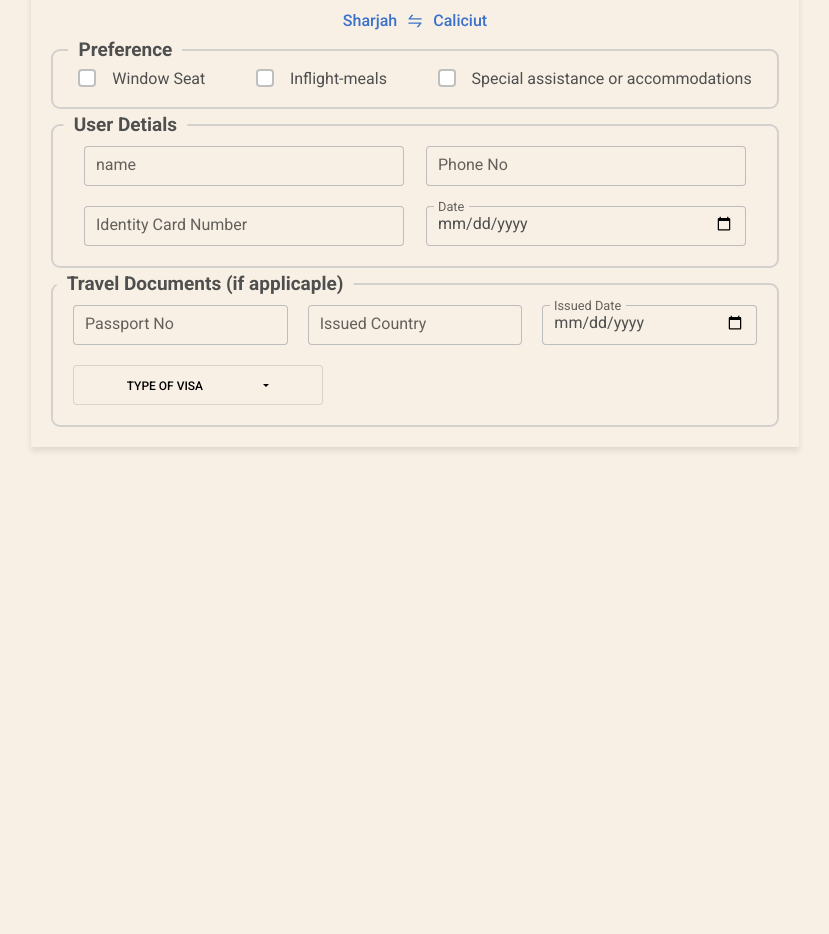
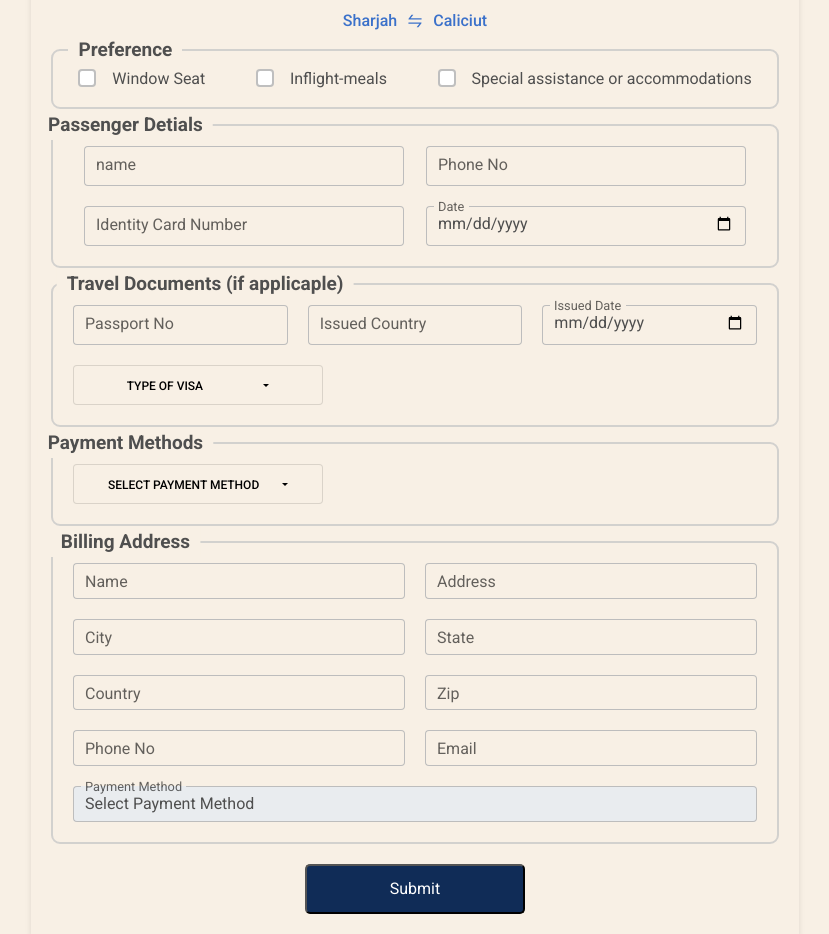
Before and after one commit to muhamedshijas/FlyEasy, a React (Create React App) app in the folder client/: page /booking in a window 1280 px wide. Shown: the part 60-994 px from the top of the page, without its empty margins (225-1054 px from the left). Before the commit the page ends 800 px from the top, so only its background shows below. Built offline with nearby package versions, Linux system fonts and the light colour scheme.

Commit message:
booking page completed

```diff
--- a/client/src/Components/Booking/Booking .js
+++ b/client/src/Components/Booking/Booking .js
@@ -1,4 +1,4 @@
-import React from 'react'
+import React, { useState } from 'react'
 import './BookingPage.css'
 import { Select } from 'antd';
 
@@ -22,10 +22,19 @@ import {
     MDBDropdownItem,
 } from 'mdb-react-ui-kit';
 
-
 import { SwapOutlined } from '@ant-design/icons';
 
 function Booking() {
+    const [selectedPaymentMethod, setSelectedPaymentMethod] = useState('Select Payment Method');
+    const [showCardFields, setShowCardFields] = useState(false);
+    const [showUpiField, setShowUpiField] = useState(false);
+
+    const handlePaymentMethodSelect = (method) => {
+        setSelectedPaymentMethod(method);
+        setShowCardFields(method === 'Card');
+        setShowUpiField(method === 'UPI Method');
+    };
+
     return (
         <MDBContainer fluid>
             <div className="bookin-page">
@@ -68,12 +77,13 @@ function Booking() {
                     </div>
                 </div>
                 <div className="travel-documents">
-                <div className="passport-detials">
-                <MDBInput label="Passport No" />
-                <MDBInput label="Issued Country" />
-                <MDBInput label="Issued Date" type={"date"} />
-                </div>
-                    <MDBDropdown >
+                    <div className="passport-detials">
+                        <MDBInput label="Passport No" />
+                        <MDBInput label="Issued Country" />
+                        <MDBInput label="Issued Date" type={"date"} />
+                    </div>
+                    <MDBDropdown>
+
                         <MDBDropdownToggle caret>Type of visa</MDBDropdownToggle>
                         <MDBDropdownMenu>
                             <MDBDropdownItem >
@@ -87,7 +97,65 @@ function Booking() {
                             </MDBDropdownItem>
                             {/* Add more visa types as needed */}
                         </MDBDropdownMenu>
+
                     </MDBDropdown>
+                </div>
+                <div className="payment">
+                    <MDBDropdown>
+                        <MDBDropdownToggle caret>
+                            {selectedPaymentMethod}
+                        </MDBDropdownToggle>
+                        <MDBDropdownMenu>
+                            <MDBDropdownItem onClick={() => handlePaymentMethodSelect('Card')}>
+                                Card
+                            </MDBDropdownItem>
+                            <MDBDropdownItem onClick={() => handlePaymentMethodSelect('UPI Method')}>
+                                UPI Method
+                            </MDBDropdownItem>
+                            <MDBDropdownItem onClick={() => handlePaymentMethodSelect('Direct cash')}>
+                                Direct cash
+                            </MDBDropdownItem>
+                        </MDBDropdownMenu>
+                    </MDBDropdown>
+
+                    {showCardFields && (
+                        <div className="card-detials">
+                            <MDBInput label="Card No" />
+                            <MDBInput label="Expiry Date" />
+                            <MDBInput label="CVV" />
+                        </div>
+                    )}
+
+                    {showUpiField && (
+                        <div className='upi-id'>
+                            <MDBInput label="UPI Id" />
+                        </div>
+                    )}
+                </div>
+                <div className="billing-address">
+                <div className="passenger">
+                <MDBInput label="Name" />
+                <MDBInput label="Address" />
+                </div>
+                <div className="passenger">
+                <MDBInput label="City" />
+                <MDBInput label="State" />
+                </div>
+                <div className="passenger">
+                <MDBInput label="Country" />
+                <MDBInput label="Zip" />
+                </div>
+                <div className="passenger">
+                <MDBInput label="Phone No" />
+                <MDBInput label="Email" />
+                </div>
+
+                <div className="passenger">
+                <MDBInput label="Payment Method" value={selectedPaymentMethod}  disabled/>
+                </div>
+                </div>
+                <div className="submit-button">
+                <button>Submit </button>
                 </div>
             </div>
         </MDBContainer>
--- a/client/src/Components/Booking/BookingPage.css
+++ b/client/src/Components/Booking/BookingPage.css
@@ -66,7 +66,7 @@
     gap: 20px;
 }
 .bookin-page .user-detials::after {
-    content: "User Detials";
+    content: "Passenger Detials";
     background-color: #F8F0E5;
     padding: 0 10px;
     position: absolute;
@@ -109,7 +109,7 @@
     left: 21%;
     transform: translateX(-50%);
 }
-.bookin-page .travel-documents .dropdown .ripple{
+.bookin-page .dropdown .ripple{
     background-color: #F8F0E5;
     width: 250px;
     display: flex;
@@ -126,3 +126,79 @@
     gap: 20px;
     height: 40px;
 }
+.bookin-page .payment{
+    margin-top: 15px;
+    border: 2px solid #102c5729;
+    border-radius: 9px;
+    display: flex;
+    padding: 20px;
+    width: 100%;
+    position: relative;
+    flex-direction: column;
+    gap: 20px;
+}
+.bookin-page .payment::after {
+    content: "Payment Methods";
+    background-color: #F8F0E5;
+    padding: 0 10px;
+    position: absolute;
+    top: -16px;
+    font-size: 19px;
+    font-weight: 600;
+    left: 10%;
+    transform: translateX(-50%);
+}
+
+.bookin-page .payment .card-detials{
+    display:  flex;
+    gap: 20px;
+}
+.bookin-page  .card-detials input{
+    height: 40px;
+}
+.bookin-page .dropdown{
+    cursor: pointer;
+}
+.upi-id{
+    width: 50%;
+}
+.bookin-page .billing-address{
+    margin-top: 15px;
+    border: 2px solid #102c5729;
+    border-radius: 9px;
+    display: flex;
+    padding: 20px;
+    width: 100%;
+    position: relative;
+    flex-direction: column;
+    gap: 20px;
+}
+.bookin-page .billing-address::after {
+    content: "Billing Address";
+    background-color: #F8F0E5;
+    padding: 0 10px;
+    position: absolute;
+    top: -16px;
+    font-size: 19px;
+    font-weight: 600;
+    left: 10%;
+    transform: translateX(-50%);
+}
+.bookin-page .billing-address .passenger{
+    display: flex;
+    gap: 20px;
+}
+.bookin-page .submit-button{
+    width: 100%;
+    display: flex;
+    align-items: center;
+    justify-content: center;
+    margin-top: 20px;
+}
+.bookin-page .submit-button button{
+    background-color: #102c57;
+    color: white;
+    height: 50px;
+    width: 220px;
+    border-radius: 5px;
+}
--- a/client/src/Components/Table/Table.css
+++ b/client/src/Components/Table/Table.css
@@ -87,6 +87,7 @@ body {
 }
 .airline-name img{
   height: 60px;
+  border-radius: 45px;
   width: 60px;
 
 }
```
